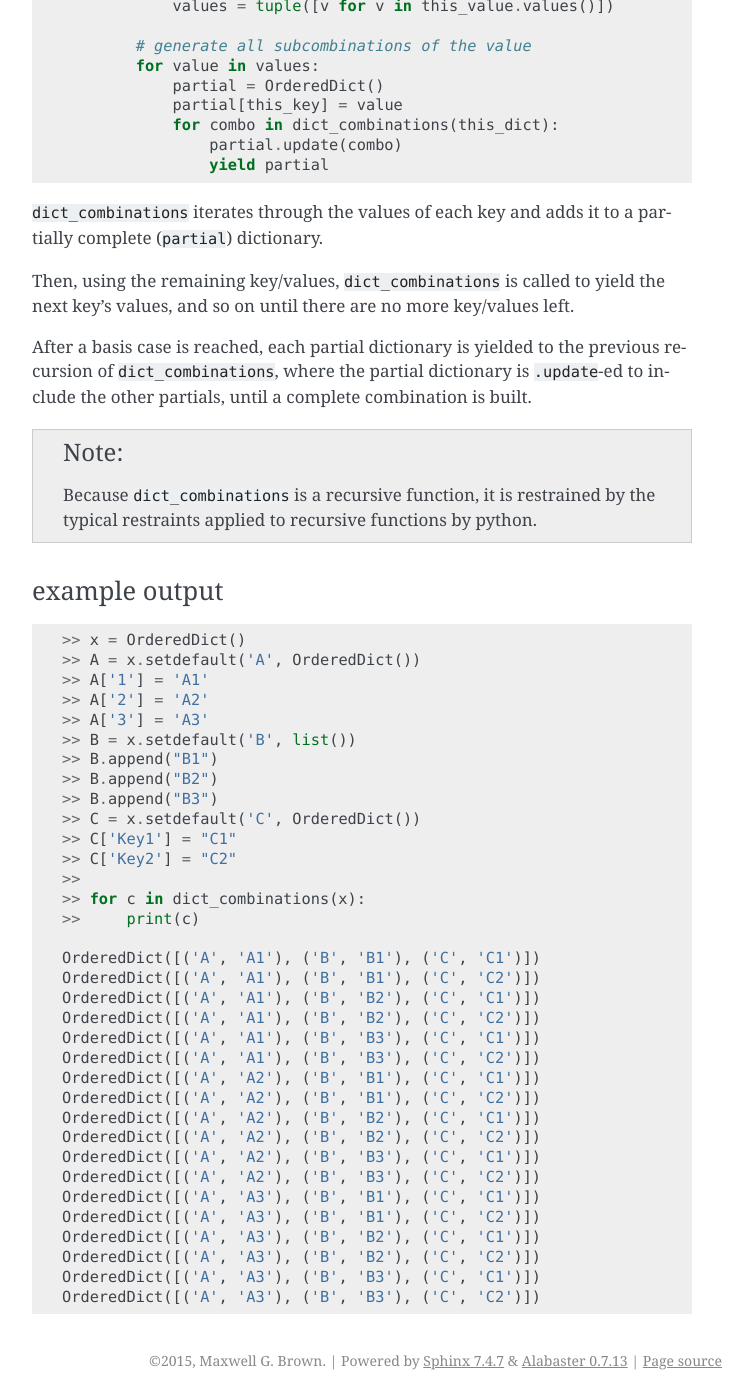
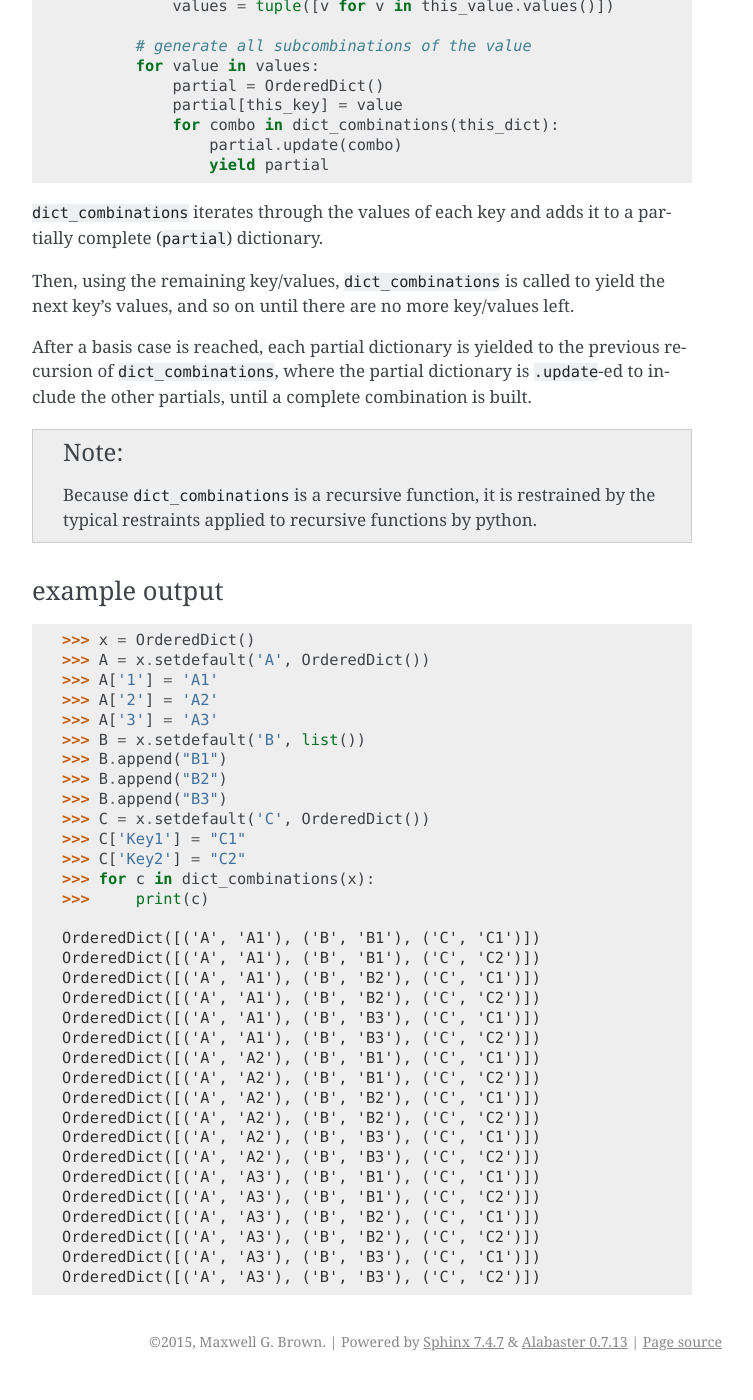
Before and after one commit to MaxwellGBrown/notebook, a Sphinx documentation site: the page built from docs/source/python_snippets/dictionary_combinations.rst, in a window 1280 px wide and 1400 px high, scrolled down 991 px. Shown: the whole window, without its empty margins (388-1141 px from the left). Built offline with Sphinx 7.4.7, drawn with Linux system fonts in a browser that asks for light colours.

Commit message:
added another `>` to an example for the nice output

```diff
--- a/docs/source/python_snippets/dictionary_combinations.rst
+++ b/docs/source/python_snippets/dictionary_combinations.rst
@@ -83,21 +83,20 @@ example output
 
 ::
 
-    >> x = OrderedDict()
-    >> A = x.setdefault('A', OrderedDict())
-    >> A['1'] = 'A1'
-    >> A['2'] = 'A2'
-    >> A['3'] = 'A3'
-    >> B = x.setdefault('B', list())
-    >> B.append("B1")
-    >> B.append("B2")
-    >> B.append("B3")
-    >> C = x.setdefault('C', OrderedDict())
-    >> C['Key1'] = "C1"
-    >> C['Key2'] = "C2"
-    >>
-    >> for c in dict_combinations(x):
-    >>     print(c)
+    >>> x = OrderedDict()
+    >>> A = x.setdefault('A', OrderedDict())
+    >>> A['1'] = 'A1'
+    >>> A['2'] = 'A2'
+    >>> A['3'] = 'A3'
+    >>> B = x.setdefault('B', list())
+    >>> B.append("B1")
+    >>> B.append("B2")
+    >>> B.append("B3")
+    >>> C = x.setdefault('C', OrderedDict())
+    >>> C['Key1'] = "C1"
+    >>> C['Key2'] = "C2"
+    >>> for c in dict_combinations(x):
+    >>>     print(c)
 
     OrderedDict([('A', 'A1'), ('B', 'B1'), ('C', 'C1')])
     OrderedDict([('A', 'A1'), ('B', 'B1'), ('C', 'C2')])
```
